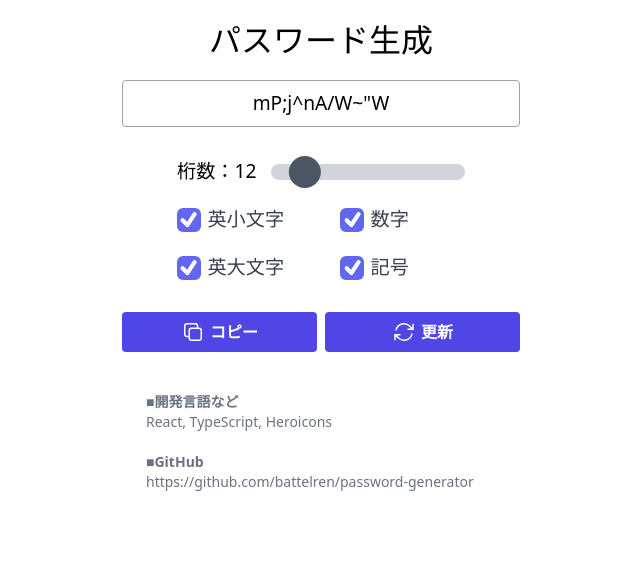
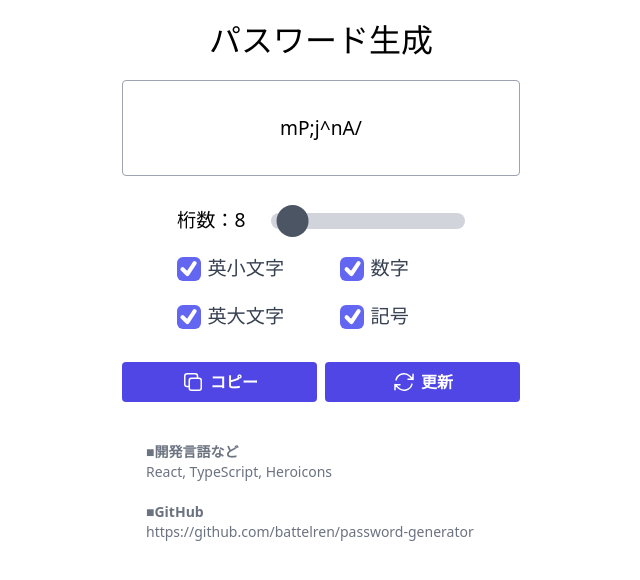
Before and after one commit to battelren/password-generator, a React (Vite) app: page / in a window 1280 px wide. Shown: the top 580 px of the page, without its empty margins (319-959 px from the left). Built offline with nearby package versions, Linux system fonts and the light colour scheme.

Commit message:
パスワードを折り返して表示するように修正

```diff
--- a/src/components/PasswordGenerator.tsx
+++ b/src/components/PasswordGenerator.tsx
@@ -8,7 +8,7 @@ const MIN_PASSWORD_LENGTH = 1
 const MAX_PASSWORD_LENGTH = 64
 
 const PasswordGenerator: React.FC = () => {
-  const [passwordLength, setPasswordLength] = useState<number>(12)
+  const [passwordLength, setPasswordLength] = useState<number>(8)
   const [includeLowercase, setIncludeLowercase] = useState<boolean>(true)
   const [includeUppercase, setIncludeUppercase] = useState<boolean>(true)
   const [includeNumbers, setIncludeNumbers] = useState<boolean>(true)
@@ -17,8 +17,6 @@ const PasswordGenerator: React.FC = () => {
 
   const [isPasswordEmpty, setIsPasswordEmpty] = useState<boolean>(true)
   const [isPasswordCopied, setIsPasswordCopied] = useState<boolean>(false)
-
-  const passwordRef = useRef<HTMLInputElement>(null)
 
   function generatePassword() {
     setPassword(() => getRandomPassword({ passwordLength, includeLowercase, includeUppercase, includeNumbers, includeSymbols }))
@@ -44,15 +42,9 @@ const PasswordGenerator: React.FC = () => {
     <div className=" flex flex-col gap-y-[0.5rem]">
       <div className="mb-[0.8rem]">
         <label className="block font-medium mb-[1rem] text-[2rem] text-center">パスワード生成</label>
-        <input
-          type="text"
-          name="password"
-          id="password"
-          value={password}
-          ref={passwordRef}
-          onChange={(e) => setPassword(e.target.value)}
-          className="select-auto outline-none w-full text-[1.2rem] border border-gray-400 py-2 px-4 rounded text-center"
-        />
+        <div className="text-[1.2rem] h-[6rem] px-[0.5rem] border border-gray-400 rounded w-full break-all flex flex-row items-center justify-center text-center">
+          {password}
+        </div>
       </div>
 
       <div className="grid grid-rows-3 grid-flow-col h-[9rem] w-[18rem] mx-auto">
```
